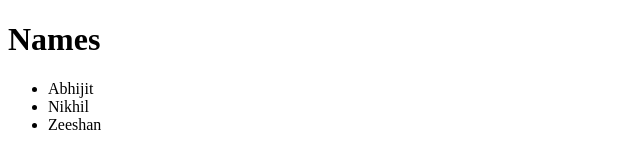
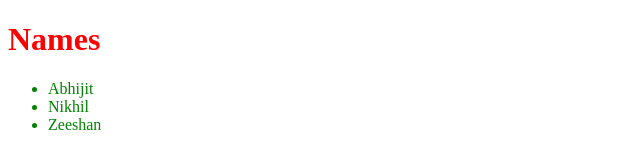
Before and after one commit to ZeeshanZeeZx/React-Ci-Cd, a plain HTML site: page index.html in a window 1280 px wide. Shown: the whole page, without its empty margins (0-640 px from the left). Drawn offline with Linux system fonts and the light colour scheme.

Commit message:
Added Css tag

```diff
--- a/index.html
+++ b/index.html
@@ -5,6 +5,14 @@
     <meta http-equiv="X-UA-Compatible" content="IE=edge">
     <meta name="viewport" content="width=device-width, initial-scale=1.0">
     <title>Sample page</title>
+    <style>
+        h1{
+            color: red;
+        }
+        ul >li {
+            color: green;
+        }
+    </style>
 </head>
 <body>
     <h1>Names</h1>
```
